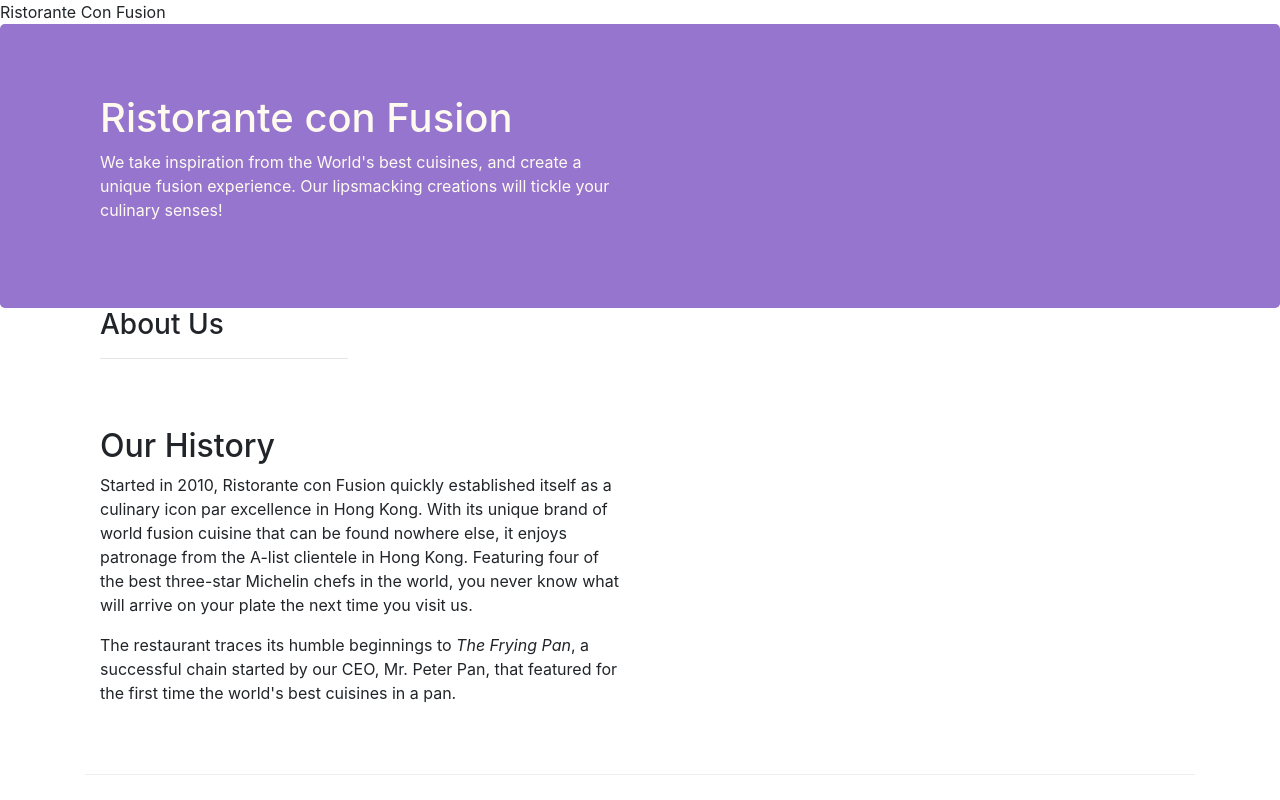
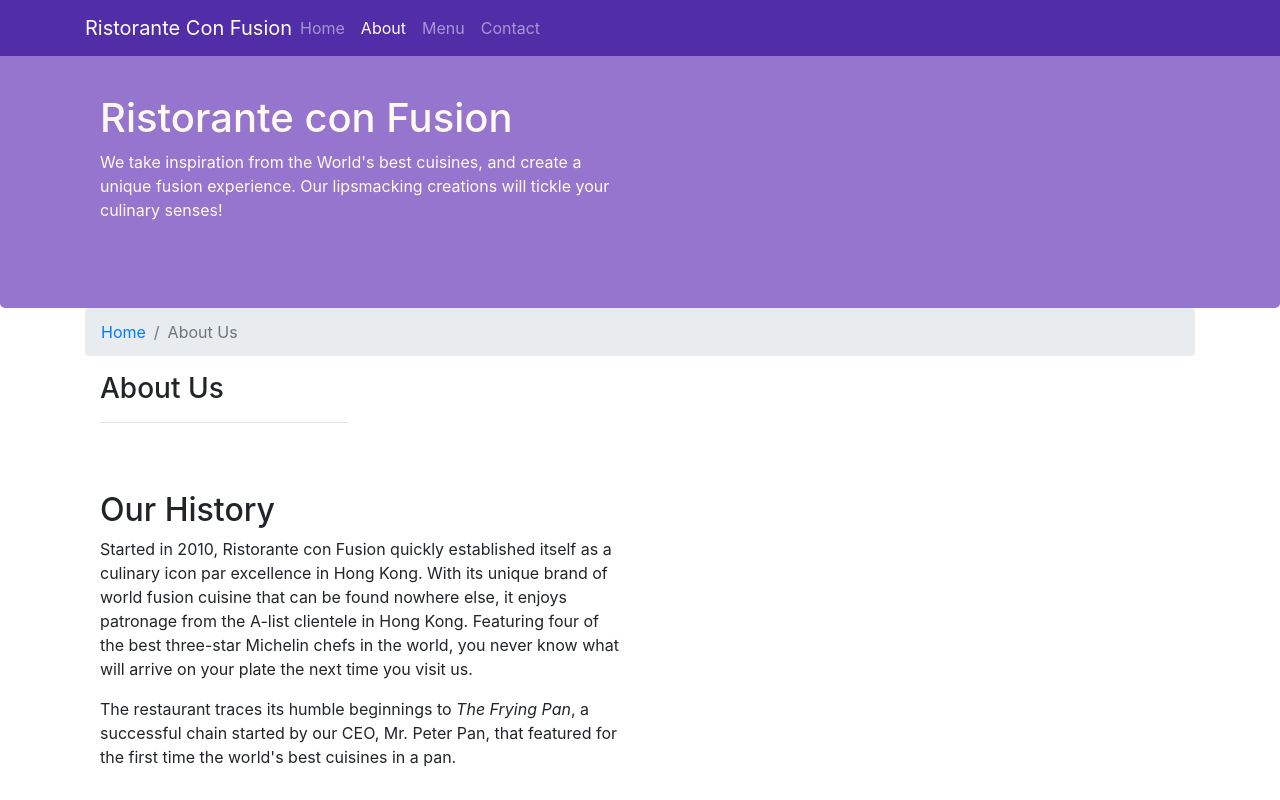
Before and after one commit to prateeknarayanan/Bootstrap-Test, a website: page aboutus.html in a window 1280 px wide. Shown: the top 800 px of the page. Drawn offline with nearby package versions, Linux system fonts and the light colour scheme.

Commit message:
Navbar and Breadcrumbs

```diff
--- a/aboutus.html
+++ b/aboutus.html
@@ -14,7 +14,31 @@
 </head>
 
 <body>
+    <nav class="navbar navbar-dark navbar-expand-sm  fixed-top">
+        <div class="container">
+            <button class="navbar-toggler" type="button" data-toggle="collapse" data-target="#Navbar">
+                <span class="navbar-toggler-icon"></span>
+            </button>
+            <a class="navbar-brand mr-auto" href="./index.html">Ristorante Con Fusion</a>
+            <div class="collapse navbar-collapse" id="Navbar">
+                <ul class="navbar-nav mr-auto">
+                    <li class="nav-item">
+                        <a class="nav-link" href="./index.html">Home</a>
+                    </li>
+                    <li class="nav-item active">
+                        <a class="nav-link" href="#">About</a>
+                    </li>
+                    <li class="nav-item">
+                        <a class="nav-link" href="#">Menu</a>
+                    </li>
+                    <li class="nav-item">
+                        <a class="nav-link" href="#">Contact</a>
+                    </li>
+                </ul>
+            </div>
 
+        </div>
+    </nav>
     <header class="jumbotron">
         <div class="container">
             <div class="row row-header">
@@ -30,6 +54,13 @@
 
     <div class="container">
         <div class="row row-header align-items-center">
+            <ol class="col-12 breadcrumb">
+                <li class="breadcrumb-item">
+                    <a href="./index.html">Home</a>
+                </li>
+                <li class="breadcrumb-item active">About Us</li>
+
+            </ol>
             <div class="col-12 col-sm-4 order-sm-last col-md-3">
                <h3>About Us</h3>
                <hr>
@@ -69,7 +100,7 @@
                 <div class="col-4 offset-1 col-sm-2">
                     <h5>Links</h5>
                     <ul class="list-unstyled">
-                        <li><a href="#">Home</a></li>
+                        <li><a href="./index.html">Home</a></li>
                         <li><a href="#">About</a></li>
                         <li><a href="#">Menu</a></li>
                         <li><a href="#">Contact</a></li>
--- a/css/styles.css
+++ b/css/styles.css
@@ -29,3 +29,13 @@
     margin: 0px auto;
     color: #0f0f0f;
 }
+.body
+{
+    padding: 50px 0px 0px 0px;
+    z-index: 0;
+
+}
+.navbar-dark
+{
+    background-color: #512DA8;
+}
```
Also changed, not shown: index.html (+25 -1 lines).
